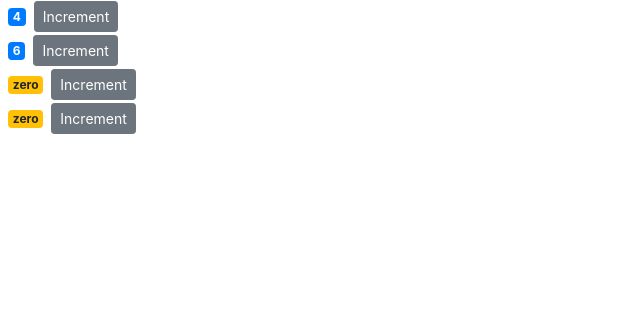
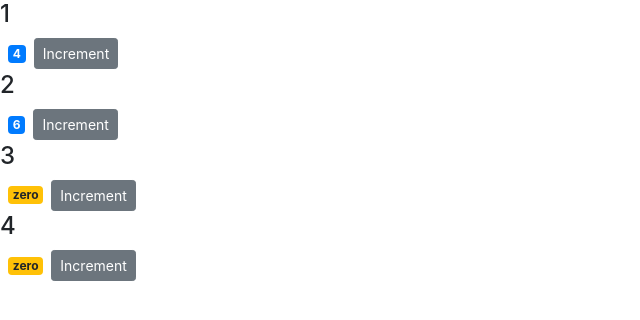
Before and after one commit to akshayreddy333/React-counter-app, a React (Create React App) app: page / in a window 1280 px wide. Shown: the top 320 px of the page, without its empty margins (0-640 px from the left). Built offline with nearby package versions, Linux system fonts and the light colour scheme.

Commit message:
passing children

```diff
--- a/src/components/counter.jsx
+++ b/src/components/counter.jsx
@@ -16,9 +16,10 @@ class Counter extends Component {
   };
 
   render() {
-    console.log("props", this.props);
+    console.log(this.props);
     return (
       <div>
+        <h4>{this.props.id}</h4>
         <span className={this.getBadgeClasses()}>{this.formatCount()}</span>
         <button
           onClick={() => this.handleIncrement({ id: 1 })}
--- a/src/components/counters.jsx
+++ b/src/components/counters.jsx
@@ -14,7 +14,11 @@ class Counters extends Component {
     return (
       <div>
         {this.state.counters.map((counter) => (
-          <Counter key={counter.id} value={counter.value} />
+          <Counter
+            key={counter.id}
+            value={counter.value}
+            id={counter.id}
+          ></Counter>
         ))}
       </div>
     );
```
